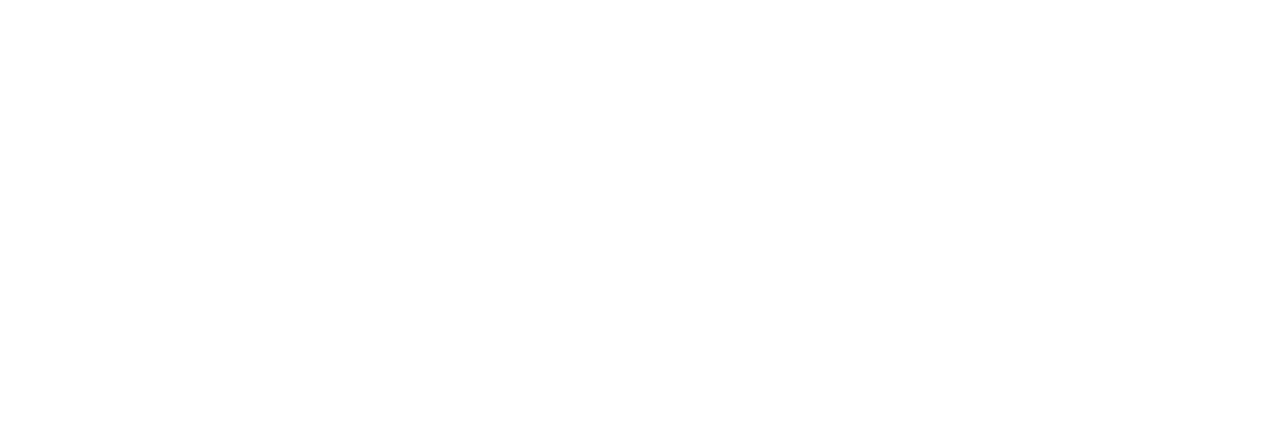
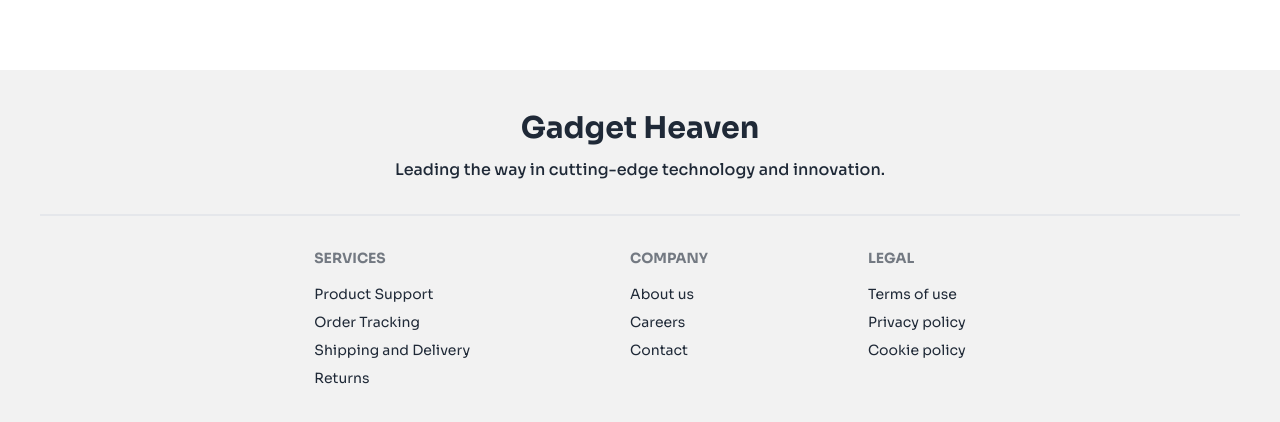
Before and after one commit to programming-hero-web-course-4/b10a8-gadget-heaven-programmer-mahadi-hasan, a React (Vite) app: page / in a window 1280 px wide. Shown: the part 3177-3599 px from the top of the page. Before the commit the page ends 3135 px from the top, so only its background shows below. Built offline with nearby package versions, Linux system fonts and the light colour scheme.

Commit message:
Footer and scroll behaivior fixed

```diff
--- a/src/Components/Footer/Footer.jsx
+++ b/src/Components/Footer/Footer.jsx
@@ -2,21 +2,25 @@
 
 const Footer = () => {
     return (
-        <div>
-            <footer className="footer bg-base-200 text-base-content p-10">
+        <div className="mt-28">
+            <footer className="bg-base-200 text-base-content p-10">
+                <div className="space-y-3 pb-8 text-center border-b-2">
+                    <h2 className="text-3xl font-bold">Gadget Heaven</h2>
+                    <p className="font-medium">Leading the way in cutting-edge technology and innovation.</p>
+                </div>
+                <div className="footer mt-8 justify-center gap-x-40">
                     <nav>
                         <h6 className="footer-title">Services</h6>
-                    <a className="link link-hover">Branding</a>
-                    <a className="link link-hover">Design</a>
-                    <a className="link link-hover">Marketing</a>
-                    <a className="link link-hover">Advertisement</a>
+                        <a className="link link-hover">Product Support</a>
+                        <a className="link link-hover">Order Tracking</a>
+                        <a className="link link-hover">Shipping and Delivery</a>
+                        <a className="link link-hover">Returns</a>
                     </nav>
                     <nav>
                         <h6 className="footer-title">Company</h6>
                         <a className="link link-hover">About us</a>
+                        <a className="link link-hover">Careers</a>
                         <a className="link link-hover">Contact</a>
-                    <a className="link link-hover">Jobs</a>
-                    <a className="link link-hover">Press kit</a>
                     </nav>
                     <nav>
                         <h6 className="footer-title">Legal</h6>
@@ -24,63 +28,7 @@
                         <a className="link link-hover">Privacy policy</a>
                         <a className="link link-hover">Cookie policy</a>
                     </nav>
-            </footer>
-            <footer className="footer bg-base-200 text-base-content border-base-300 border-t px-10 py-4">
-                <aside className="grid-flow-col items-center">
-                    <svg
-                        width="24"
-                        height="24"
-                        viewBox="0 0 24 24"
-                        xmlns="http://www.w3.org/2000/svg"
-                        fillRule="evenodd"
-                        clipRule="evenodd"
-                        className="fill-current">
-                        <path
-                            d="M22.672 15.226l-2.432.811.841 2.515c.33 1.019-.209 2.127-1.23 2.456-1.15.325-2.148-.321-2.463-1.226l-.84-2.518-5.013 1.677.84 2.517c.391 1.203-.434 2.542-1.831 2.542-.88 0-1.601-.564-1.86-1.314l-.842-2.516-2.431.809c-1.135.328-2.145-.317-2.463-1.229-.329-1.018.211-2.127 1.231-2.456l2.432-.809-1.621-4.823-2.432.808c-1.355.384-2.558-.59-2.558-1.839 0-.817.509-1.582 1.327-1.846l2.433-.809-.842-2.515c-.33-1.02.211-2.129 1.232-2.458 1.02-.329 2.13.209 2.461 1.229l.842 2.515 5.011-1.677-.839-2.517c-.403-1.238.484-2.553 1.843-2.553.819 0 1.585.509 1.85 1.326l.841 2.517 2.431-.81c1.02-.33 2.131.211 2.461 1.229.332 1.018-.21 2.126-1.23 2.456l-2.433.809 1.622 4.823 2.433-.809c1.242-.401 2.557.484 2.557 1.838 0 .819-.51 1.583-1.328 1.847m-8.992-6.428l-5.01 1.675 1.619 4.828 5.011-1.674-1.62-4.829z"></path>
-                    </svg>
-                    <p>
-                        ACME Industries Ltd.
-                        <br />
-                        Providing reliable tech since 1992
-                    </p>
-                </aside>
-                <nav className="md:place-self-center md:justify-self-end">
-                    <div className="grid grid-flow-col gap-4">
-                        <a>
-                            <svg
-                                xmlns="http://www.w3.org/2000/svg"
-                                width="24"
-                                height="24"
-                                viewBox="0 0 24 24"
-                                className="fill-current">
-                                <path
-                                    d="M24 4.557c-.883.392-1.832.656-2.828.775 1.017-.609 1.798-1.574 2.165-2.724-.951.564-2.005.974-3.127 1.195-.897-.957-2.178-1.555-3.594-1.555-3.179 0-5.515 2.966-4.797 6.045-4.091-.205-7.719-2.165-10.148-5.144-1.29 2.213-.669 5.108 1.523 6.574-.806-.026-1.566-.247-2.229-.616-.054 2.281 1.581 4.415 3.949 4.89-.693.188-1.452.232-2.224.084.626 1.956 2.444 3.379 4.6 3.419-2.07 1.623-4.678 2.348-7.29 2.04 2.179 1.397 4.768 2.212 7.548 2.212 9.142 0 14.307-7.721 13.995-14.646.962-.695 1.797-1.562 2.457-2.549z"></path>
-                            </svg>
-                        </a>
-                        <a>
-                            <svg
-                                xmlns="http://www.w3.org/2000/svg"
-                                width="24"
-                                height="24"
-                                viewBox="0 0 24 24"
-                                className="fill-current">
-                                <path
-                                    d="M19.615 3.184c-3.604-.246-11.631-.245-15.23 0-3.897.266-4.356 2.62-4.385 8.816.029 6.185.484 8.549 4.385 8.816 3.6.245 11.626.246 15.23 0 3.897-.266 4.356-2.62 4.385-8.816-.029-6.185-.484-8.549-4.385-8.816zm-10.615 12.816v-8l8 3.993-8 4.007z"></path>
-                            </svg>
-                        </a>
-                        <a>
-                            <svg
-                                xmlns="http://www.w3.org/2000/svg"
-                                width="24"
-                                height="24"
-                                viewBox="0 0 24 24"
-                                className="fill-current">
-                                <path
-                                    d="M9 8h-3v4h3v12h5v-12h3.642l.358-4h-4v-1.667c0-.955.192-1.333 1.115-1.333h2.885v-5h-3.808c-3.596 0-5.192 1.583-5.192 4.615v3.385z"></path>
-                            </svg>
-                        </a>
                 </div>
-                </nav>
             </footer>
         </div>
     );
--- a/src/Components/ProductDetailPage/ProductDetailPage.jsx
+++ b/src/Components/ProductDetailPage/ProductDetailPage.jsx
@@ -1,4 +1,4 @@
-import React from 'react';
+import React, { useEffect } from 'react';
 import { useLoaderData, useParams } from 'react-router-dom';
 import { FontAwesomeIcon } from '@fortawesome/react-fontawesome';
 import { faCartShopping, faHeart } from '@fortawesome/free-solid-svg-icons';
@@ -6,10 +6,13 @@
 
 const ProductDetailPage = () => {
     const { productId } = useParams();
-    const id = Number(productId)
-    const data = useLoaderData()
+    const id = Number(productId);
+    const data = useLoaderData();
     const gadget = data.find(gadget => gadget.product_id === id);
     const { product_title, product_image, price, description, Specification, rating } = gadget;
+    useEffect(() => {
+        window.scrollTo(0, 0);
+    }, [id]);
     return (
         <div>
             {/* Heading */}
--- a/src/Components/Root/Root.jsx
+++ b/src/Components/Root/Root.jsx
@@ -7,10 +7,12 @@
 const Root = () => {
     useTabTitle('Gadget Heaven')
     return (
-        <div>
+        <div className='flex flex-col min-h-screen'>
             <Header></Header>
-            <Outlet></Outlet>
-            {/* <Footer></Footer> */}
+            <div className='flex-grow'>
+                <Outlet></Outlet>
+            </div>
+            <Footer></Footer>
         </div>
     );
 };
```
Lines whose indentation alone changed are shown as unchanged.
